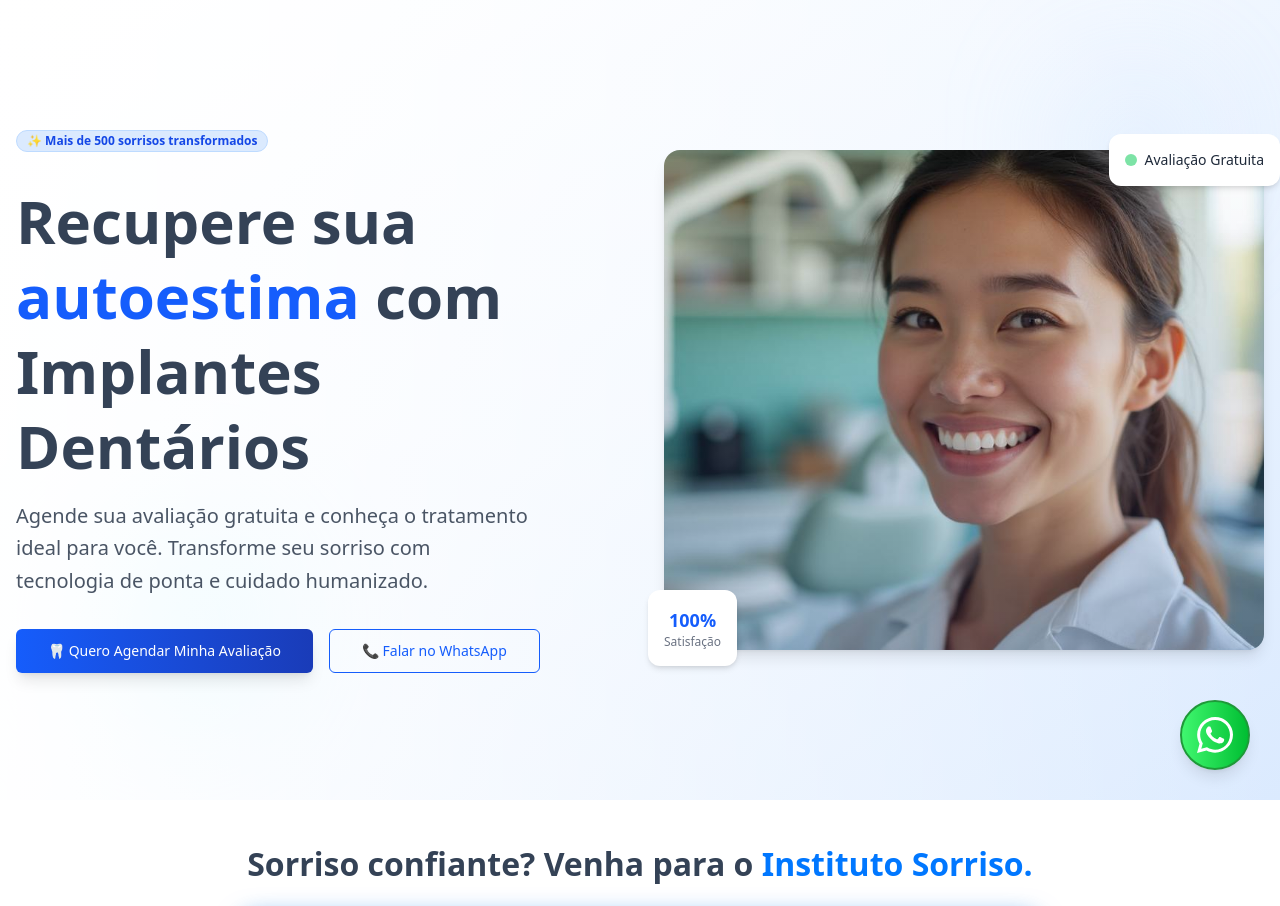
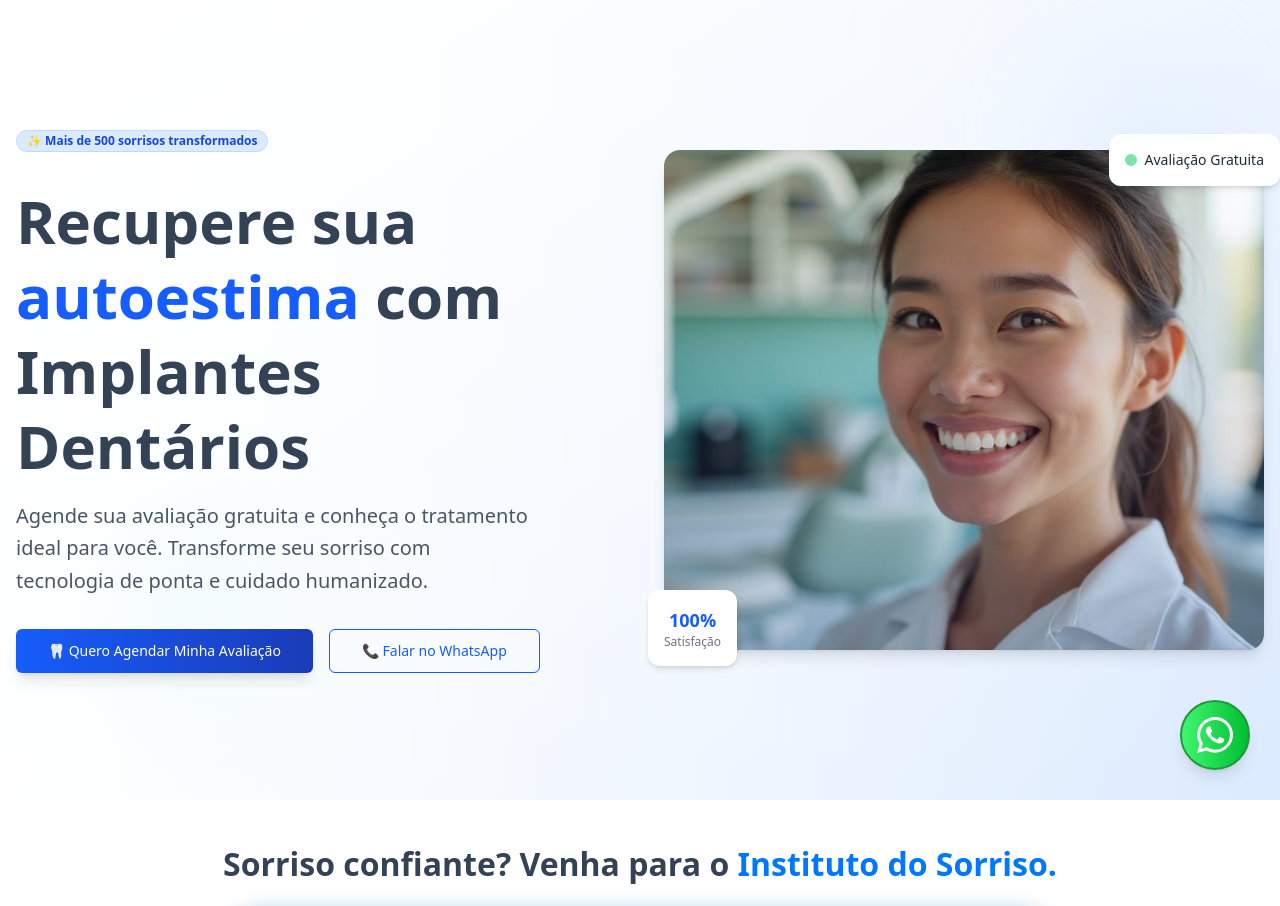
Before and after one commit to mavellium/instituto-do-sorriso-implante-dentario, a Next.js app: page / in a window 1280 px wide. Shown: the top 906 px of the page. Built offline with nearby package versions, Linux system fonts and the light colour scheme.

Commit message:
Fix: Titulo Video

```diff
--- a/src/components/SectionVideo/index.tsx
+++ b/src/components/SectionVideo/index.tsx
@@ -8,7 +8,7 @@ export default function SectionVideo() {
     <section className="py-10 mb-10">
       <div className="flex justify-center items-center flex-col text-center sm:px-10 px-5 max-w-[1000px] m-auto">
         <h1 className="mb-5 sm:text-[32px] text-[24px] text-[rgb(52,66,86)] font-bold text-wrap lg:text-nowrap">
-          Sorriso confiante? Venha para o <span className="text-[rgb(0,119,255)] font-bold">Instituto Sorriso.</span>
+          Sorriso confiante? Venha para o <span className="text-[rgb(0,119,255)] font-bold">Instituto do Sorriso.</span>
         </h1>
 
         <figure
```
